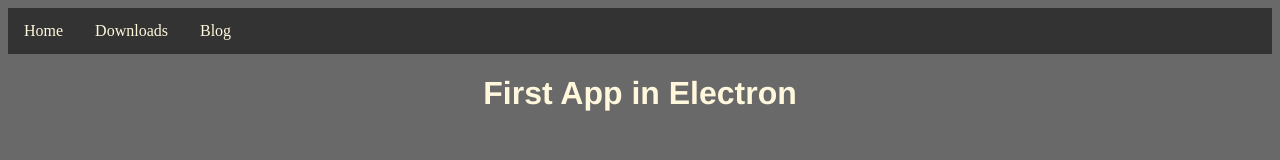
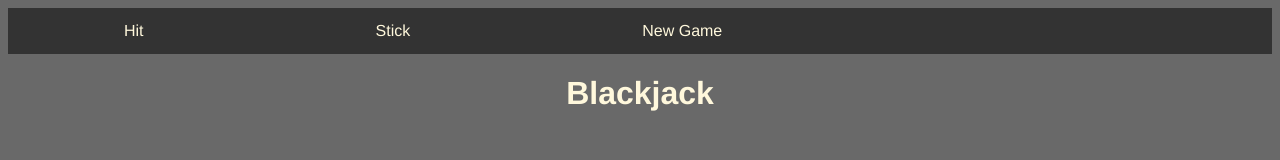
Before and after one commit to Anderu-W/javascript_blackjack, an Electron app: page index.html in a window 1280 px wide. Drawn offline with Linux system fonts and the light colour scheme.

Commit message:
More CSS additions

```diff
--- a/index.html
+++ b/index.html
@@ -5,11 +5,11 @@
     <body>
 
         <ul>
-            <li><a href="#" id="homeLink" > Home </a></li>
-            <li><a href="pageTwo.html"> Downloads </a></li>
-            <li><a href="#"> Blog </a></li>
+            <li><a href="#" id="homeLink" > Hit </a></li>
+            <li><a href="pageTwo.html"> Stick </a></li>
+            <li><a href="#"> New Game </a></li>
         </ul>
 
-        <h1>First App in Electron</h1>
+        <h1>Blackjack</h1>
     </body>
 </html>
--- a/main.css
+++ b/main.css
@@ -24,7 +24,13 @@
 li a {
     display: block;
     text-align: center;
+    margin: 0 100;
     padding: 14px 16px;
     color: cornsilk;
+    font-family: 'Franklin Gothic Medium', 'Arial Narrow', Arial, sans-serif;
     text-decoration: none;
 }
+
+li a:hover {
+    background-color: #111;
+}
```
Also changed, not shown: pageTwo.html (+1 -1 lines).
